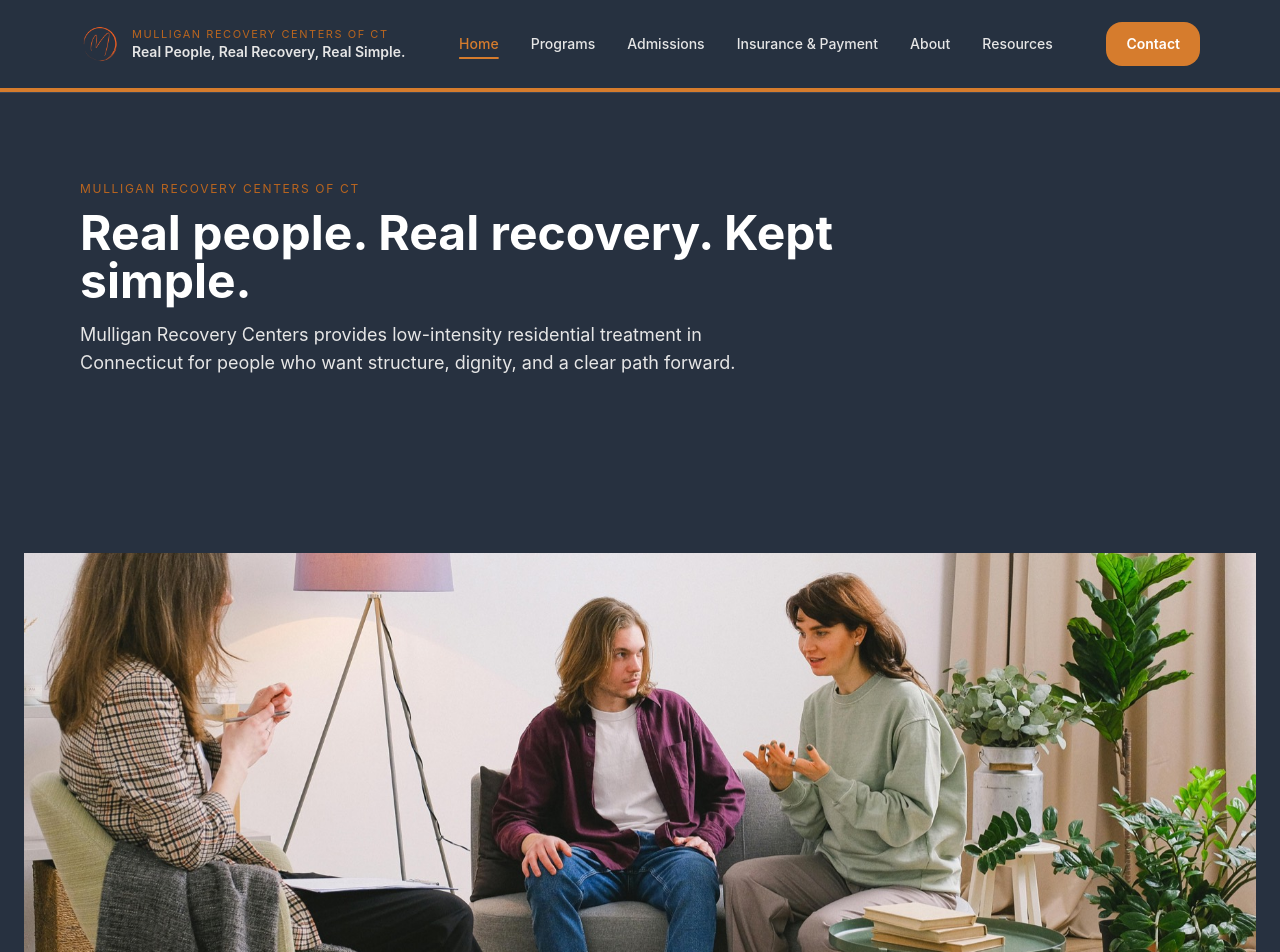
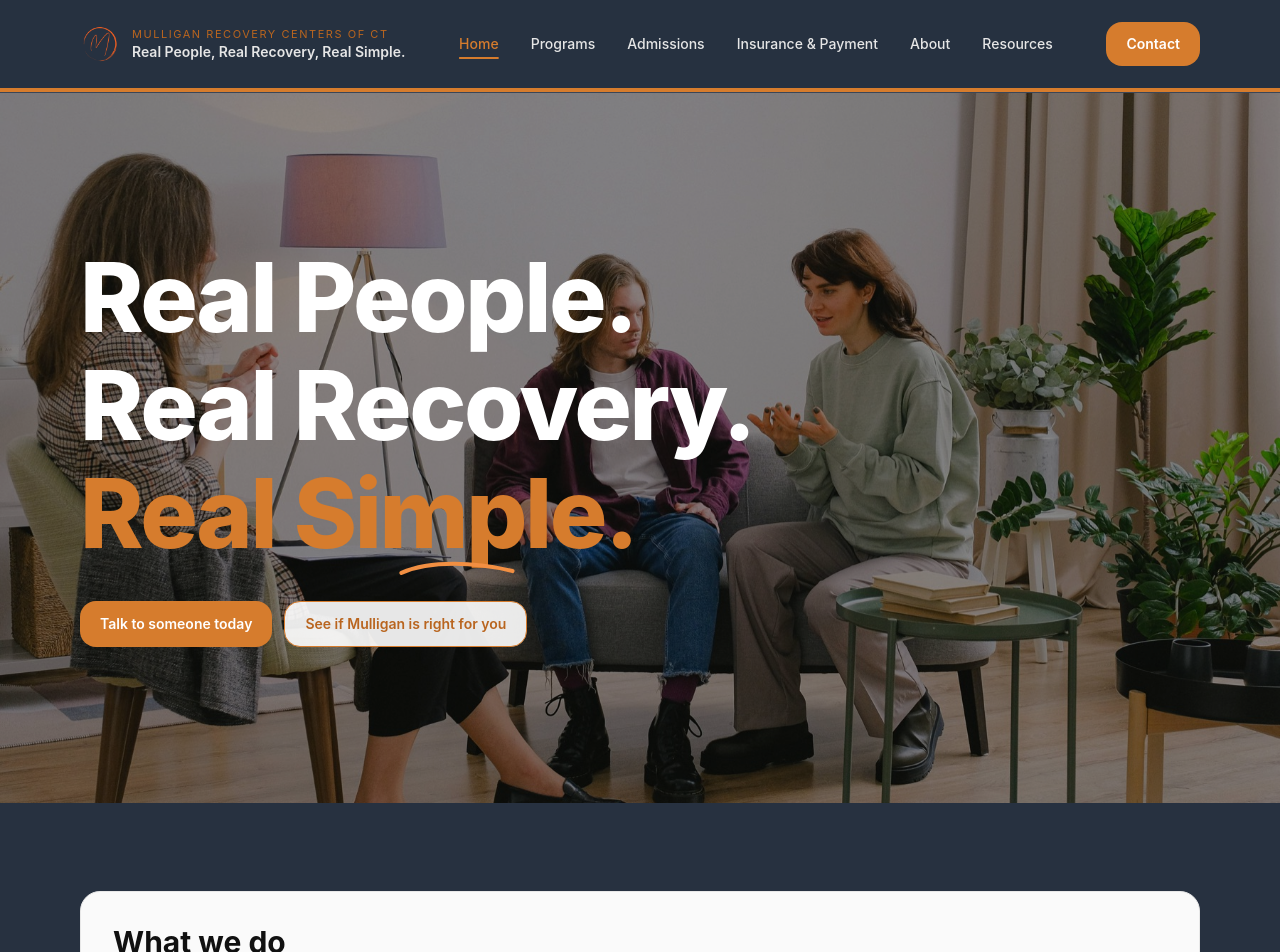
Before and after one commit to MaxMRC-CT/mulligan-recovery-ct, a Next.js app: page / in a window 1280 px wide. Shown: the top 952 px of the page. Built offline with nearby package versions, Linux system fonts and the light colour scheme.

Commit message:
Create full-bleed homepage hero with overlaid brand tagline

```diff
--- a/app/(routes)/page.tsx
+++ b/app/(routes)/page.tsx
@@ -1,35 +1,57 @@
 import Link from "next/link";
 import Image from "next/image";
 import { CtaSection } from "@/components/cta-section";
-import { PageHero } from "@/components/page-hero";
 import { StatsCarousel } from "@/components/sections/stats-carousel";
 import { ContentImage } from "@/components/ui/content-image";
 
 export default function HomePage() {
   return (
     <>
-      <PageHero
-        title="Real people. Real recovery. Kept simple."
-        subtitle="Mulligan Recovery Centers provides low-intensity residential treatment in Connecticut for people who want structure, dignity, and a clear path forward."
-      />
-
-      <section className="section pt-0">
-        <div className="container">
-          <figure className="space-y-2">
-            <div className="relative aspect-[16/8] overflow-hidden bg-neutral-100 md:-mx-8 md:aspect-[16/6] lg:-mx-14">
+      <section className="relative min-h-[calc(100svh-90px)] overflow-hidden">
         <Image
           src="/images/home/hero.jpg"
           alt="A calm residential setting with natural light and welcoming shared space"
           fill
           priority
-                sizes="(max-width: 768px) 100vw, 92vw"
+          sizes="100vw"
           className="object-cover object-center"
         />
+        <div className="absolute inset-0 bg-black/45" />
+        <div className="container relative flex min-h-[calc(100svh-90px)] items-center py-12">
+          <div className="max-w-4xl">
+            <h1 className="text-5xl font-extrabold leading-[0.95] tracking-tight sm:text-6xl md:text-7xl lg:text-8xl">
+              <span className="block text-white">Real People.</span>
+              <span className="mt-3 block text-white">Real Recovery.</span>
+              <span className="mt-3 block text-primary">
+                Real{" "}
+                <span className="relative inline-block">
+                  Simple
+                  <svg
+                    viewBox="0 0 260 62"
+                    className="pointer-events-none absolute -bottom-5 left-0 h-7 w-[105%]"
+                    aria-hidden="true"
+                  >
+                    <path
+                      d="M6 44 C 70 16, 170 20, 252 40"
+                      fill="none"
+                      stroke="#f28f42"
+                      strokeWidth="9"
+                      strokeLinecap="round"
+                    />
+                  </svg>
+                </span>
+                .
+              </span>
+            </h1>
+            <div className="mt-10 flex flex-wrap gap-3">
+              <Link href="/contact" className="btn-primary">
+                Talk to someone today
+              </Link>
+              <Link href="/admissions" className="btn-secondary bg-white/90">
+                See if Mulligan is right for you
+              </Link>
             </div>
-            <figcaption className="text-sm text-neutral-700 md:pl-8">
-              A calm environment can make difficult decisions feel more manageable.
-            </figcaption>
-          </figure>
+          </div>
         </div>
       </section>
 
```
Lines whose indentation alone changed are shown as unchanged.
